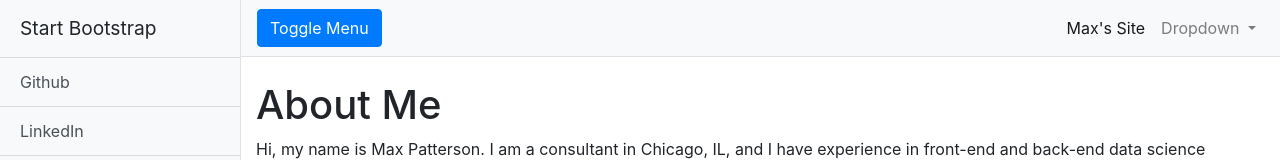
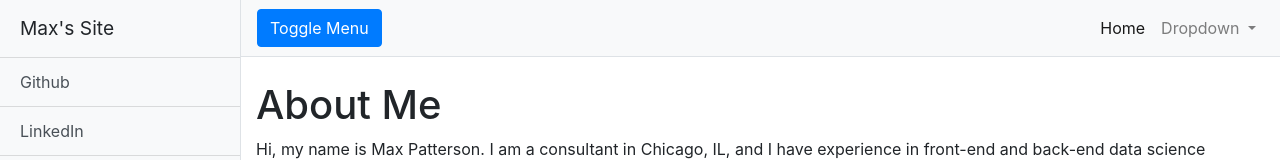
Before and after one commit to mmpatterson/mmpatterson.github.io, a plain HTML site: page index.html in a window 1280 px wide. Shown: the top 160 px of the page. Drawn offline with Linux system fonts and the light colour scheme.

Commit message:
Fixed home page

```diff
--- a/index.html
+++ b/index.html
@@ -23,7 +23,7 @@
     <div class="d-flex" id="wrapper">
         <!-- Sidebar -->
         <div class="bg-light border-right" id="sidebar-wrapper">
-            <div class="sidebar-heading">Start Bootstrap </div>
+            <div class="sidebar-heading">Max's Site </div>
             <div class="list-group list-group-flush">
             <a href="https://github.com/mmpatterson" target="_blank" class="list-group-item list-group-item-action bg-light">Github</a>
             <a href="https://www.linkedin.com/in/maxwell-patterson/" target="_blank" class="list-group-item list-group-item-action bg-light">LinkedIn</a>
@@ -47,7 +47,7 @@
                   <div class="collapse navbar-collapse" id="navbarSupportedContent">
                     <ul class="navbar-nav ml-auto mt-2 mt-lg-0">
                       <li class="nav-item active">
-                        <a class="nav-link" href="index.html">Max's Site <span class="sr-only">(current)</span></a>
+                        <a class="nav-link" href="index.html">Home <span class="sr-only">(current)</span></a>
                       </li>
                       <!-- <li class="nav-item">
                         <a class="nav-link" href="#">Link</a>
```
